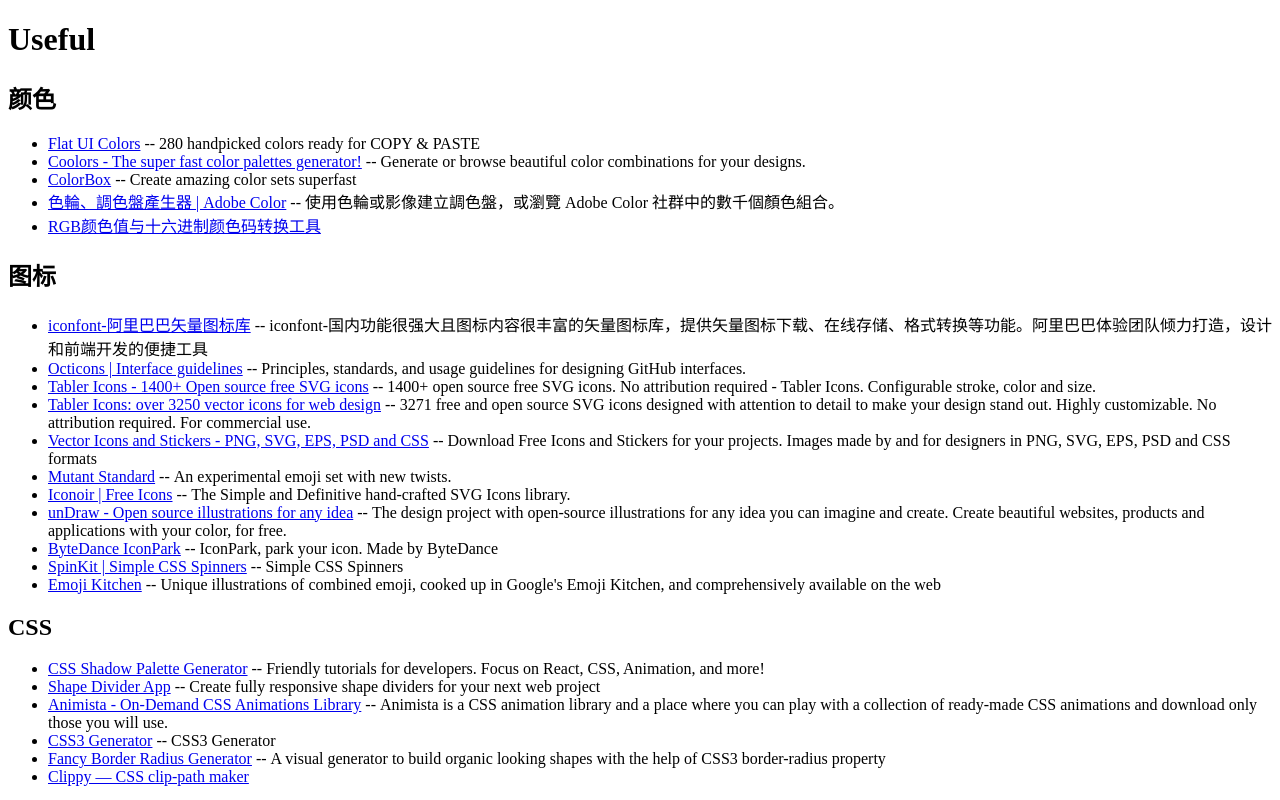
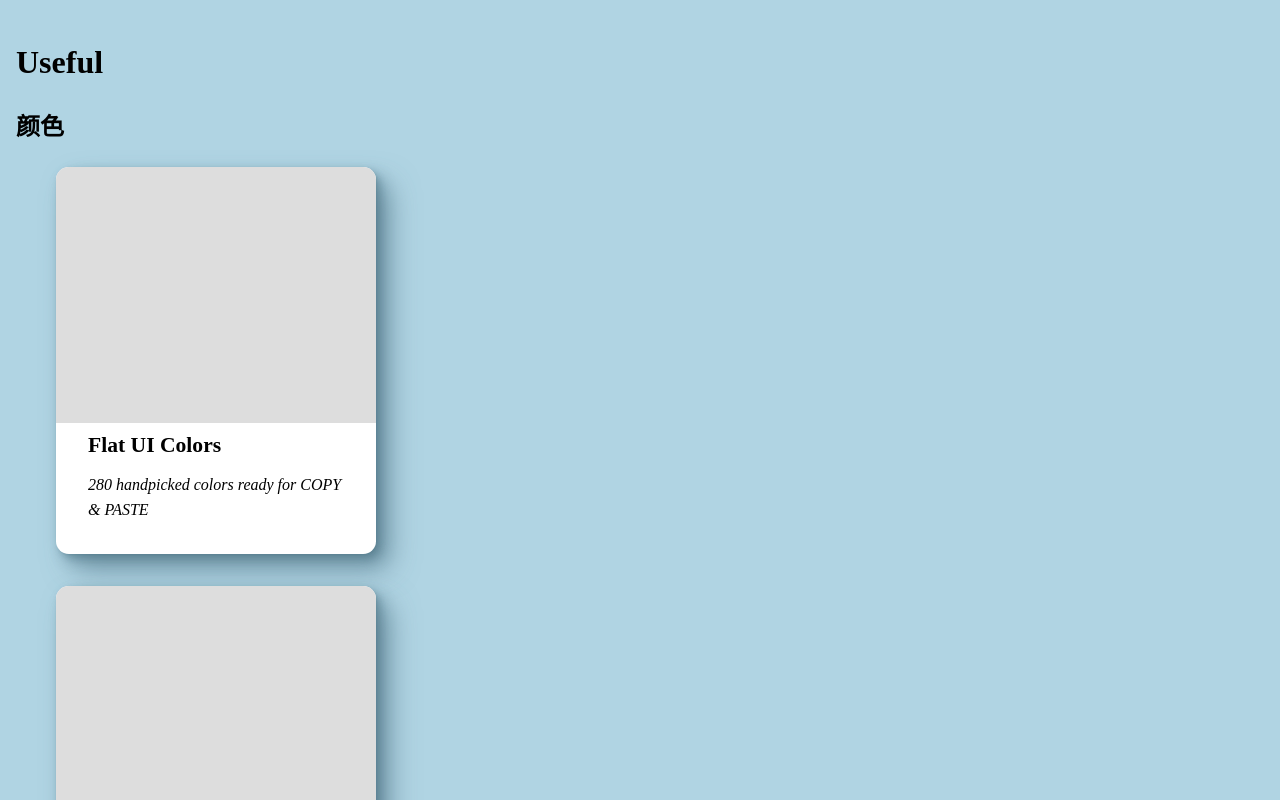
Before and after one commit to Gu-Miao/useful, a React (Vite) app: page / in a window 1280 px wide. Shown: the top 800 px of the page. Built offline with nearby package versions, Linux system fonts and the light colour scheme.

Commit message:
Add Card component and update style of page

```diff
--- /dev/null
+++ b/src/App.less
@@ -0,0 +1,20 @@
+* {
+  box-sizing: border-box;
+}
+
+body {
+  margin: 0;
+  font-size: 16px;
+  background-color: #b0d4e3;
+  line-height: 1.57;
+}
+
+.App {
+  padding: 1em;
+
+  li {
+    list-style: none;
+    display: block;
+    margin-bottom: 2em;
+  }
+}
--- a/src/App.tsx
+++ b/src/App.tsx
@@ -1,9 +1,11 @@
 import { Fragment } from 'react'
+import Card from './components/Card/Card'
 import data from './data'
+import './App.less'
 
 function App() {
   return (
-    <div>
+    <div className="App">
       <h1>Useful</h1>
       {data.map(collection => (
         <Fragment key={collection.name}>
@@ -11,14 +13,7 @@
           <ul>
             {collection.websites.map(site => (
               <li key={site.address}>
-                <a href={site.address} target="__blank" rel="external nofollow noopener noreferrer">
-                  {site.title}
-                </a>
-                {site.description && (
-                  <>
-                    &nbsp;--&nbsp;<span>{site.description}</span>
-                  </>
-                )}
+                <Card {...site} />
               </li>
             ))}
           </ul>
--- /dev/null
+++ b/src/components/Card/Card.less
@@ -0,0 +1,43 @@
+.Card {
+  // variables
+  --shadow-color: 198deg 26% 41%;
+  --shadow-elevation-medium: 0.6px 0.7px 1.2px hsl(var(--shadow-color) / 0.19),
+    3px 3.3px 6px -0.3px hsl(var(--shadow-color) / 0.33),
+    6.7px 7.2px 13.3px -0.7px hsl(var(--shadow-color) / 0.47),
+    14.7px 15.9px 29.2px -1px hsl(var(--shadow-color) / 0.61);
+  --padding: 2em;
+
+  // reset link style
+  display: block;
+  text-decoration: none;
+  color: inherit;
+
+  width: 20em;
+  padding: var(--padding);
+  background: #fff;
+  border-radius: 0.8em;
+  box-shadow: var(--shadow-elevation-medium);
+  overflow: hidden;
+  transition: transform 0.5s ease-in-out;
+
+  &:hover {
+    transform: scale(1.05);
+  }
+
+  .thum {
+    height: 16em;
+    margin: calc(-1 * var(--padding));
+    margin-bottom: 0.4em;
+    background: #ddd;
+  }
+
+  .title {
+    font-size: 1.35em;
+    font-weight: bold;
+    margin-bottom: 0.4em;
+  }
+
+  .desc {
+    font-style: italic;
+  }
+}
--- /dev/null
+++ b/src/components/Card/Card.tsx
@@ -0,0 +1,15 @@
+import { type Website } from '@/data'
+import ExLink from '@/components/ExLink'
+import './Card.less'
+
+function Card(props: Website) {
+  return (
+    <ExLink className="Card" href={props.address}>
+      <div className="thum"></div>
+      <div className="title">{props.title}</div>
+      <div className="desc">{props.description}</div>
+    </ExLink>
+  )
+}
+
+export default Card
--- /dev/null
+++ b/src/components/Card/index.tsx
@@ -0,0 +1 @@
+export { default } from './Card'
--- /dev/null
+++ b/src/components/ExLink/Exlink.tsx
@@ -0,0 +1,18 @@
+import { PropsWithChildren } from 'react'
+
+type ExLinkProps = PropsWithChildren<{ href: string; className: string }>
+
+function Exlink({ className, href, children }: ExLinkProps) {
+  return (
+    <a
+      href={href}
+      className={className}
+      target="__blank"
+      rel="external nofollow noopener noreferrer"
+    >
+      {children}
+    </a>
+  )
+}
+
+export default Exlink
--- /dev/null
+++ b/src/components/ExLink/index.tsx
@@ -0,0 +1 @@
+export { default } from './Exlink'
--- a/src/data.ts
+++ b/src/data.ts
@@ -1,4 +1,4 @@
-type Website = {
+export type Website = {
   title: string
   description?: string
   address: string
```
